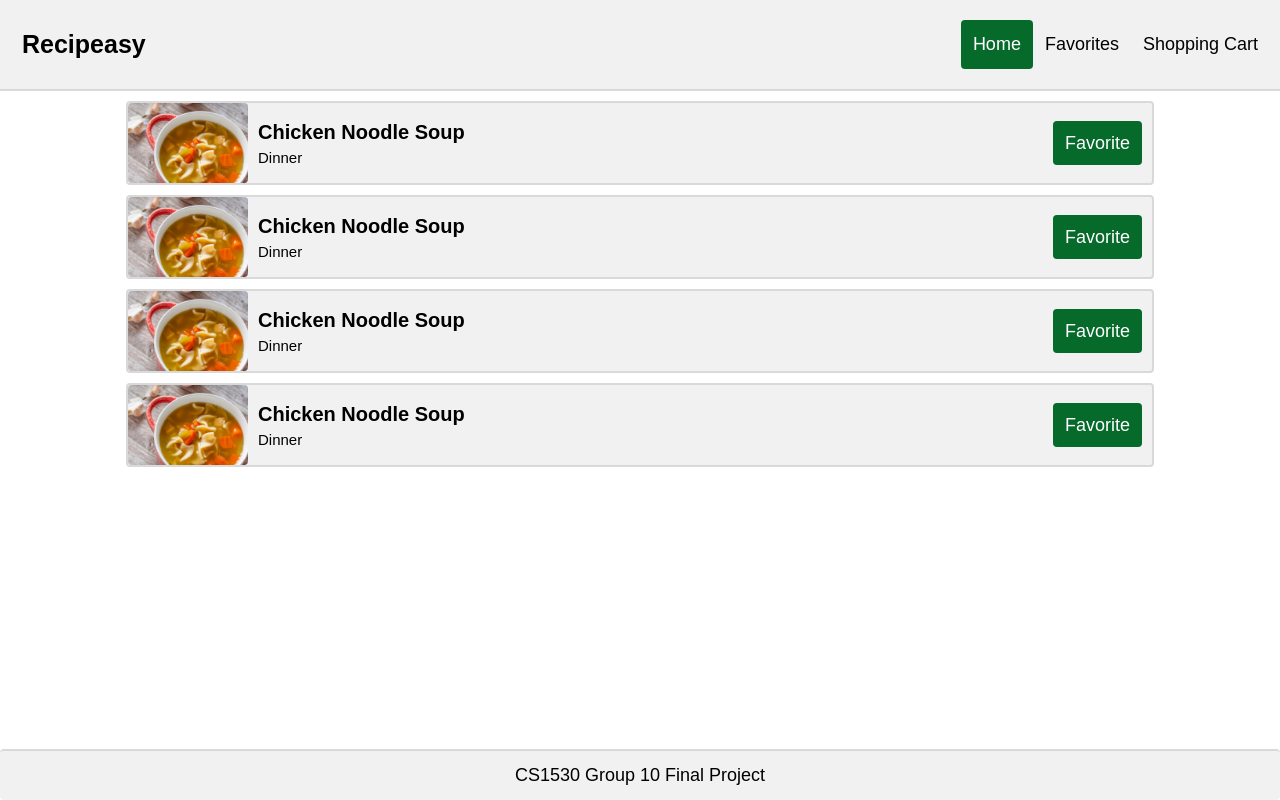
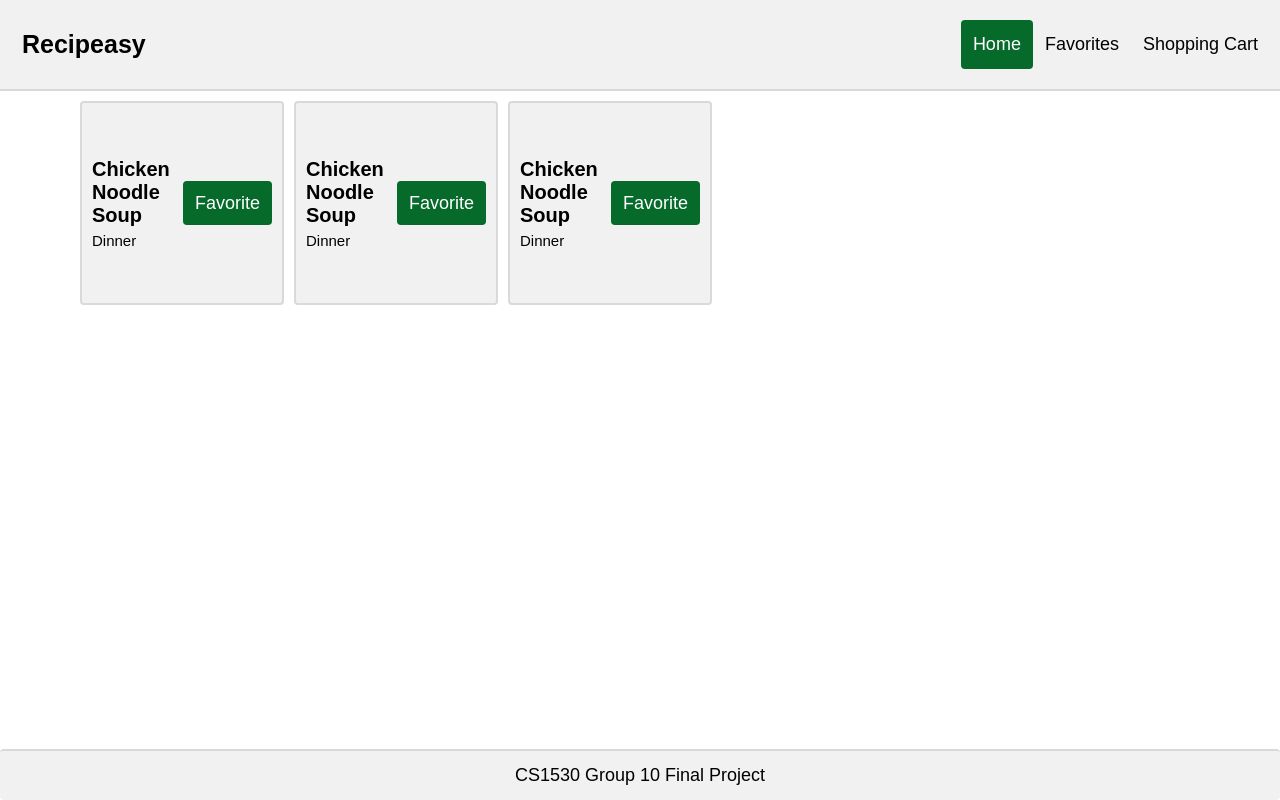
Before and after one commit to baileymathien/Recipeasy, a React (Create React App) app in the folder my-app/: page / in a window 1280 px wide. Built offline with nearby package versions, Linux system fonts and the light colour scheme.

Commit message:
Changed styling
I still need to fix the footer but that isnt super important right now

```diff
--- a/my-app/src/Recipes.css
+++ b/my-app/src/Recipes.css
@@ -9,12 +9,14 @@ border-radius: 5px;
 }
 .recipeScreen{
     padding-top: 10px;
+    padding-left: 80px;
+    padding-right: 80px;
     display: flex;
-    flex-direction: column;
+    flex-direction: row;
+    flex-wrap: wrap;
     align-items: center;
     gap: 10px;
-    justify-content: center;
-    width: 100%;
+    justify-content: left;
     height: 100%;
 }
 .recipeCard{
@@ -23,12 +25,13 @@ border-radius: 5px;
     background-color: #f1f1f1;
     border-radius: 4px;
     border: 2px solid #d9d9d9;
-    height: 80px;
-    width: 80%;
+    height: 200px;
+    width: 200px;
 }
 
 .recipeImg{
-    height: 80px;
+    height: 200px;
+    width: 200px;
     border-radius: 4px;
     text-align: left;
 }
--- a/my-app/src/Recipes.js
+++ b/my-app/src/Recipes.js
@@ -5,7 +5,6 @@ function Recipes() {
     return (
         <div className='recipeScreen'>
             <div className='recipeCard'>
-                <img src = {soup} className="recipeImg"/>
                 <div className="nameDateContainer">
                     <div className="recipeName">Chicken Noodle Soup {/* will be a variable */}</div>
                     <div className="recipeMeal">Dinner {/* will be a variable */}</div>
@@ -13,7 +12,6 @@ function Recipes() {
                 <a className="favoriteButton" href="#test">Favorite</a>
             </div>
             <div className='recipeCard'>
-                <img src = {soup} className="recipeImg"/>
                 <div className="nameDateContainer">
                     <div className="recipeName">Chicken Noodle Soup {/* will be a variable */}</div>
                     <div className="recipeMeal">Dinner {/* will be a variable */}</div>
@@ -21,23 +19,15 @@ function Recipes() {
                 <a className="favoriteButton" href="#test">Favorite</a>
             </div>
             <div className='recipeCard'>
-                <img src = {soup} className="recipeImg"/>
                 <div className="nameDateContainer">
                     <div className="recipeName">Chicken Noodle Soup {/* will be a variable */}</div>
                     <div className="recipeMeal">Dinner {/* will be a variable */}</div>
                 </div>
                 <a className="favoriteButton" href="#test">Favorite</a>
             </div>
-            <div className='recipeCard'>
-                <img src = {soup} className="recipeImg"/>
-                <div className="nameDateContainer">
-                    <div className="recipeName">Chicken Noodle Soup {/* will be a variable */}</div>
-                    <div className="recipeMeal">Dinner {/* will be a variable */}</div>
-                </div>
-                <a className="favoriteButton" href="#test">Favorite</a>
-            </div>
+
         </div>
     );
-  }
+}
 
 export default Recipes;
```
